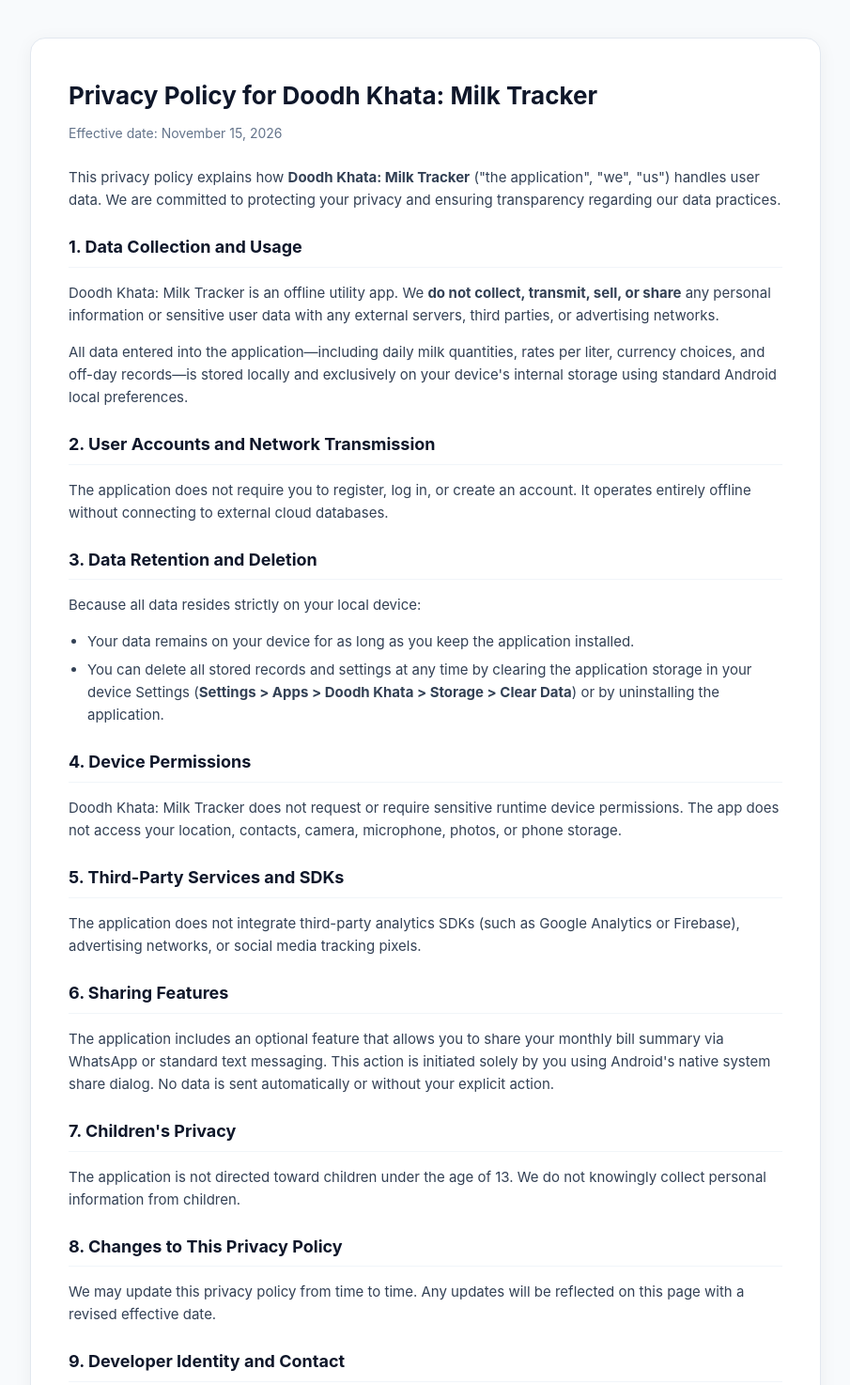
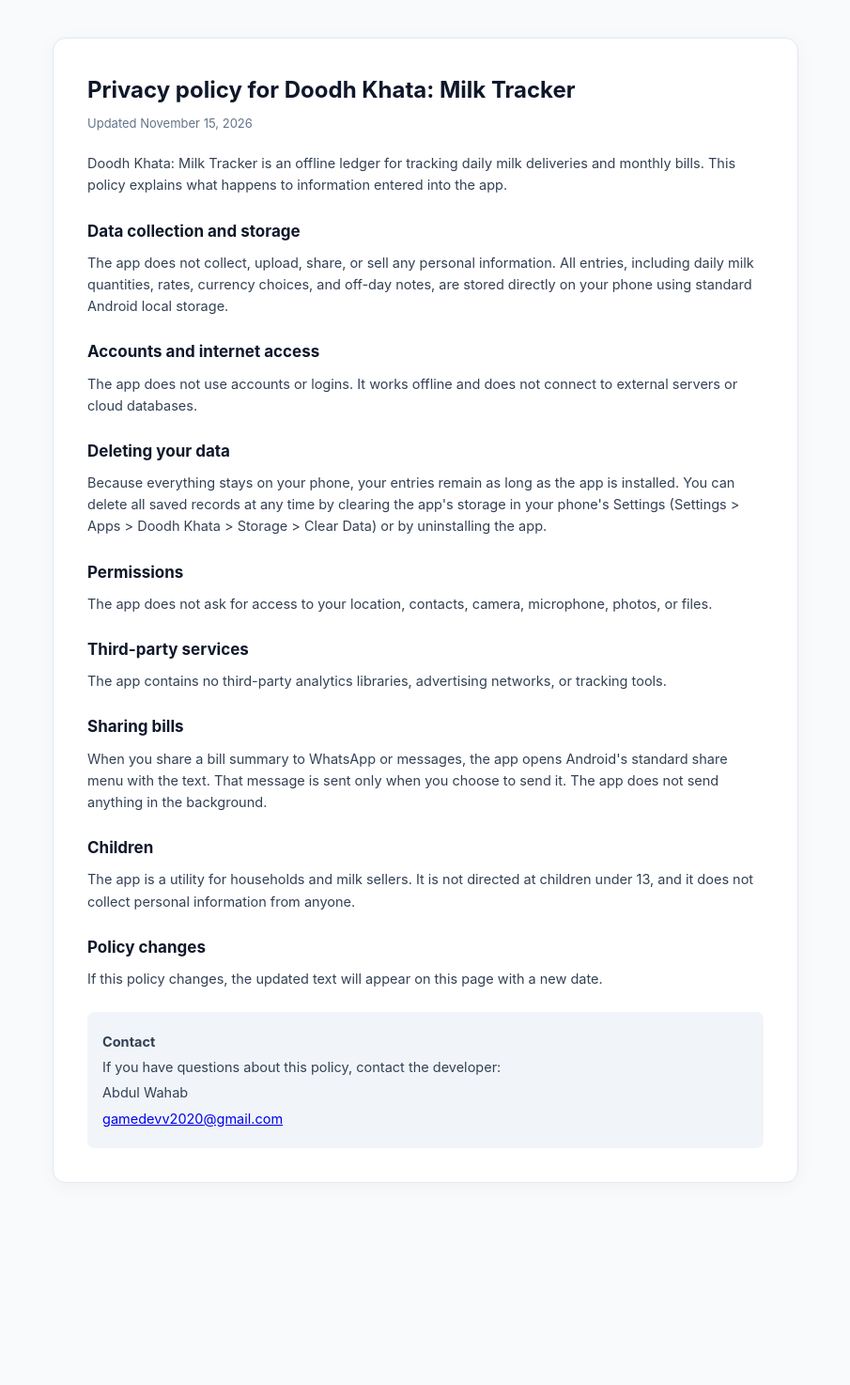
Before and after one commit to gamedevv2020/doodh-khata-privacy, a plain HTML site: page index.html in a window 1280 px wide. Shown: the top 1474 px of the page at 94% size, without its empty margins (187-1092 px from the left). After the commit the page ends 1299 px from the top, so only its background shows below. Drawn offline with Linux system fonts and the light colour scheme.

Commit message:
Humanize privacy policy text

```diff
--- a/index.html
+++ b/index.html
@@ -14,97 +14,84 @@
       padding: 40px 20px;
     }
     .container {
-      max-width: 760px;
+      max-width: 720px;
       margin: 0 auto;
       background: #ffffff;
-      padding: 40px;
-      border-radius: 16px;
-      box-shadow: 0 4px 20px rgba(0, 0, 0, 0.05);
+      padding: 36px;
+      border-radius: 14px;
+      box-shadow: 0 4px 20px rgba(0, 0, 0, 0.04);
       border: 1px solid #e2e8f0;
     }
     h1 {
-      font-size: 26px;
+      font-size: 24px;
       color: #0f172a;
       margin-top: 0;
+      margin-bottom: 6px;
+    }
+    .date {
+      font-size: 13px;
+      color: #64748b;
+      margin-bottom: 20px;
+    }
+    h2 {
+      font-size: 17px;
+      color: #0f172a;
+      margin-top: 24px;
       margin-bottom: 8px;
     }
-    .last-updated {
-      font-size: 14px;
-      color: #64748b;
-      margin-bottom: 24px;
+    p {
+      font-size: 14.5px;
+      color: #334155;
+      margin: 8px 0;
     }
-    h2 {
-      font-size: 18px;
-      color: #0f172a;
+    .contact {
+      background: #f1f5f9;
+      padding: 16px;
+      border-radius: 8px;
       margin-top: 24px;
-      margin-bottom: 10px;
-      border-bottom: 1px solid #f1f5f9;
-      padding-bottom: 6px;
+      font-size: 14.5px;
     }
-    p, li {
-      font-size: 15px;
-      color: #334155;
-    }
-    ul {
-      padding-left: 20px;
-      margin-top: 6px;
-      margin-bottom: 16px;
-    }
-    li {
-      margin-bottom: 6px;
-    }
-    .contact-box {
-      background: #f1f5f9;
-      padding: 16px 20px;
-      border-radius: 10px;
-      margin-top: 24px;
-    }
-    .contact-box p {
-      margin: 0;
+    .contact p {
+      margin: 4px 0;
     }
   </style>
 </head>
 <body>
   <div class="container">
-    <h1>Privacy Policy for Doodh Khata: Milk Tracker</h1>
-    <div class="last-updated">Effective date: November 15, 2026</div>
+    <h1>Privacy policy for Doodh Khata: Milk Tracker</h1>
+    <div class="date">Updated November 15, 2026</div>
 
-    <p>This privacy policy explains how <strong>Doodh Khata: Milk Tracker</strong> ("the application", "we", "us") handles user data. We are committed to protecting your privacy and ensuring transparency regarding our data practices.</p>
+    <p>Doodh Khata: Milk Tracker is an offline ledger for tracking daily milk deliveries and monthly bills. This policy explains what happens to information entered into the app.</p>
 
-    <h2>1. Data Collection and Usage</h2>
-    <p>Doodh Khata: Milk Tracker is an offline utility app. We <strong>do not collect, transmit, sell, or share</strong> any personal information or sensitive user data with any external servers, third parties, or advertising networks.</p>
-    <p>All data entered into the application—including daily milk quantities, rates per liter, currency choices, and off-day records—is stored locally and exclusively on your device's internal storage using standard Android local preferences.</p>
+    <h2>Data collection and storage</h2>
+    <p>The app does not collect, upload, share, or sell any personal information. All entries, including daily milk quantities, rates, currency choices, and off-day notes, are stored directly on your phone using standard Android local storage.</p>
 
-    <h2>2. User Accounts and Network Transmission</h2>
-    <p>The application does not require you to register, log in, or create an account. It operates entirely offline without connecting to external cloud databases.</p>
+    <h2>Accounts and internet access</h2>
+    <p>The app does not use accounts or logins. It works offline and does not connect to external servers or cloud databases.</p>
 
-    <h2>3. Data Retention and Deletion</h2>
-    <p>Because all data resides strictly on your local device:</p>
-    <ul>
-      <li>Your data remains on your device for as long as you keep the application installed.</li>
-      <li>You can delete all stored records and settings at any time by clearing the application storage in your device Settings (<strong>Settings &gt; Apps &gt; Doodh Khata &gt; Storage &gt; Clear Data</strong>) or by uninstalling the application.</li>
-    </ul>
+    <h2>Deleting your data</h2>
+    <p>Because everything stays on your phone, your entries remain as long as the app is installed. You can delete all saved records at any time by clearing the app's storage in your phone's Settings (Settings &gt; Apps &gt; Doodh Khata &gt; Storage &gt; Clear Data) or by uninstalling the app.</p>
 
-    <h2>4. Device Permissions</h2>
-    <p>Doodh Khata: Milk Tracker does not request or require sensitive runtime device permissions. The app does not access your location, contacts, camera, microphone, photos, or phone storage.</p>
+    <h2>Permissions</h2>
+    <p>The app does not ask for access to your location, contacts, camera, microphone, photos, or files.</p>
 
-    <h2>5. Third-Party Services and SDKs</h2>
-    <p>The application does not integrate third-party analytics SDKs (such as Google Analytics or Firebase), advertising networks, or social media tracking pixels.</p>
+    <h2>Third-party services</h2>
+    <p>The app contains no third-party analytics libraries, advertising networks, or tracking tools.</p>
 
-    <h2>6. Sharing Features</h2>
-    <p>The application includes an optional feature that allows you to share your monthly bill summary via WhatsApp or standard text messaging. This action is initiated solely by you using Android's native system share dialog. No data is sent automatically or without your explicit action.</p>
+    <h2>Sharing bills</h2>
+    <p>When you share a bill summary to WhatsApp or messages, the app opens Android's standard share menu with the text. That message is sent only when you choose to send it. The app does not send anything in the background.</p>
 
-    <h2>7. Children's Privacy</h2>
-    <p>The application is not directed toward children under the age of 13. We do not knowingly collect personal information from children.</p>
+    <h2>Children</h2>
+    <p>The app is a utility for households and milk sellers. It is not directed at children under 13, and it does not collect personal information from anyone.</p>
 
-    <h2>8. Changes to This Privacy Policy</h2>
-    <p>We may update this privacy policy from time to time. Any updates will be reflected on this page with a revised effective date.</p>
+    <h2>Policy changes</h2>
+    <p>If this policy changes, the updated text will appear on this page with a new date.</p>
 
-    <h2>9. Developer Identity and Contact</h2>
-    <div class="contact-box">
-      <p>If you have any questions or feedback regarding this Privacy Policy, you may contact the developer at:</p>
-      <p style="margin-top: 8px;"><strong>Email:</strong> <a href="mailto:gamedevv2020@gmail.com">gamedevv2020@gmail.com</a></p>
-      <p><strong>Developer:</strong> Abdul Wahab</p>
+    <div class="contact">
+      <p><strong>Contact</strong></p>
+      <p>If you have questions about this policy, contact the developer:</p>
+      <p>Abdul Wahab</p>
+      <p><a href="mailto:gamedevv2020@gmail.com">gamedevv2020@gmail.com</a></p>
     </div>
   </div>
 </body>
```
